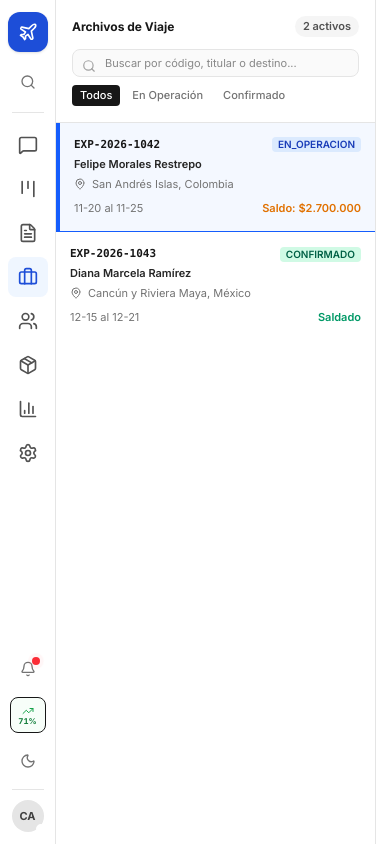
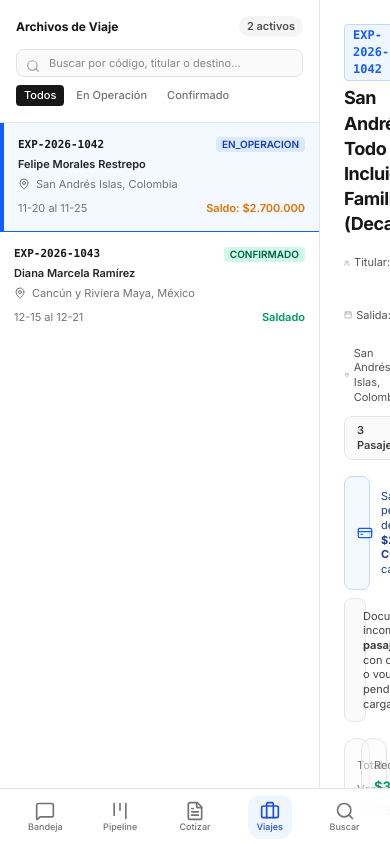
Before and after one commit to system-technology/CRM, a Next.js app in the folder apps/web/: page /viajes in a window 390 px wide. Built offline with nearby package versions, Linux system fonts and the light colour scheme.

Commit message:
feat(web): navegacion movil tactil inferior, touch targets >=44px y accesibilidad wcag aa

```diff
--- a/apps/web/src/app/catalogo/page.tsx
+++ b/apps/web/src/app/catalogo/page.tsx
@@ -66,7 +66,7 @@ export default function CatalogoPage() {
       <BarraModulos />
 
       {/* 2. Área Principal */}
-      <main className="flex flex-1 flex-col overflow-y-auto">
+      <main className="flex flex-1 flex-col overflow-y-auto pb-14 md:pb-0">
         {/* Cabecera */}
         <header className="border-b border-neutral-200 bg-white px-6 py-5 dark:border-neutral-800 dark:bg-neutral-900">
           <div className="flex flex-col gap-4 sm:flex-row sm:items-center sm:justify-between">
--- a/apps/web/src/app/configuracion/page.tsx
+++ b/apps/web/src/app/configuracion/page.tsx
@@ -111,7 +111,7 @@ export default function ConfiguracionPage() {
     <div className="flex h-screen w-full bg-neutral-50 text-neutral-900 antialiased dark:bg-neutral-950 dark:text-neutral-100">
       <BarraModulos />
 
-      <main className="flex flex-1 flex-col overflow-y-auto">
+      <main className="flex flex-1 flex-col overflow-y-auto pb-14 md:pb-0">
         {/* Cabecera Principal */}
         <header className="border-b border-neutral-200 bg-white px-6 py-4 dark:border-neutral-800 dark:bg-neutral-900">
           <div className="flex flex-col gap-2 sm:flex-row sm:items-center sm:justify-between">
--- a/apps/web/src/app/contactos/page.tsx
+++ b/apps/web/src/app/contactos/page.tsx
@@ -70,7 +70,7 @@ export default function ContactosPage() {
       <BarraModulos />
 
       {/* Contenido Principal */}
-      <main className="flex flex-1 flex-col overflow-hidden">
+      <main className="flex flex-1 flex-col overflow-hidden pb-14 md:pb-0">
         {/* Cabecera */}
         <header className="flex flex-col border-b border-neutral-200 bg-white px-6 py-4 dark:border-neutral-800 dark:bg-neutral-900">
           <div className="flex flex-wrap items-center justify-between gap-4">
--- a/apps/web/src/app/cotizador/page.tsx
+++ b/apps/web/src/app/cotizador/page.tsx
@@ -178,7 +178,7 @@ function ContenidoCotizador() {
         {/* Zona de Trabajo */}
         <div className="flex flex-1 overflow-hidden">
           {/* Formulario y Desglose (Scrollable) */}
-          <main className="flex-1 space-y-5 overflow-y-auto p-6">
+          <main className="flex-1 space-y-5 overflow-y-auto p-6 pb-14 md:pb-0">
             {paquetes === null && !error && (
               <div className="space-y-3" aria-busy="true">
                 {[0, 1, 2].map((i) => (
--- a/apps/web/src/app/pipeline/page.tsx
+++ b/apps/web/src/app/pipeline/page.tsx
@@ -145,7 +145,7 @@ export default function PipelinePage() {
       <BarraModulos />
 
       {/* Contenido Principal de Pipeline */}
-      <main className="flex flex-1 flex-col overflow-hidden">
+      <main className="flex flex-1 flex-col overflow-hidden pb-14 md:pb-0">
         {/* Cabecera de Página */}
         <header className="flex flex-col border-b border-neutral-200 bg-white px-6 py-4 dark:border-neutral-800 dark:bg-neutral-900">
           <div className="flex flex-wrap items-center justify-between gap-4">
--- a/apps/web/src/app/reportes/page.tsx
+++ b/apps/web/src/app/reportes/page.tsx
@@ -32,7 +32,7 @@ export default function ReportesPage() {
       <BarraModulos />
 
       {/* 2. Cuerpo Principal */}
-      <main className="flex flex-1 flex-col overflow-y-auto">
+      <main className="flex flex-1 flex-col overflow-y-auto pb-14 md:pb-0">
         {/* Encabezado */}
         <header className="border-b border-neutral-200 bg-white px-6 py-5 dark:border-neutral-800 dark:bg-neutral-900">
           <div className="flex flex-col gap-4 md:flex-row md:items-center md:justify-between">
--- a/apps/web/src/app/viajes/page.tsx
+++ b/apps/web/src/app/viajes/page.tsx
@@ -195,7 +195,7 @@ function ExpedienteDetalleContenido() {
       </aside>
 
       {/* Área Principal: Expediente Seleccionado */}
-      <main className="flex flex-1 flex-col overflow-y-auto">
+      <main className="flex flex-1 flex-col overflow-y-auto pb-14 md:pb-0">
         {/* Cabecera del Expediente */}
         <header className="border-b border-neutral-200 bg-white p-6 dark:border-neutral-800 dark:bg-neutral-900">
           <div className="flex flex-col gap-3 sm:flex-row sm:items-center sm:justify-between">
--- a/apps/web/src/components/bandeja/barra-modulos.tsx
+++ b/apps/web/src/components/bandeja/barra-modulos.tsx
@@ -43,6 +43,8 @@ export function BarraModulos() {
   const [busquedaAbierta, setBusquedaAbierta] = useState(false);
   const [panelNotifAbierto, setPanelNotifAbierto] = useState(false);
   const [alertas, setAlertas] = useState<AlertaOperativa[]>([]);
+
+  const esDetalleMovil = pathname !== '/bandeja' && pathname.startsWith('/bandeja/');
 
   useEffect(() => {
     if (typeof window !== 'undefined') {
@@ -159,9 +161,10 @@ export function BarraModulos() {
 
   return (
     <>
+      {/* 1. Barra Lateral de Escritorio (>=768px, ancho 56px fijo) */}
       <aside
-        className="flex h-full w-14 flex-col items-center justify-between border-r border-neutral-200 bg-white py-3 select-none dark:border-neutral-800 dark:bg-neutral-900"
-        aria-label="Barra de módulos"
+        className="hidden h-full w-14 shrink-0 flex-col items-center justify-between border-r border-neutral-200 bg-white py-3 select-none md:flex dark:border-neutral-800 dark:bg-neutral-900"
+        aria-label="Barra de módulos lateral"
       >
         {/* Top: Logo & Módulos */}
         <div className="flex w-full flex-col items-center space-y-3">
@@ -169,17 +172,18 @@ export function BarraModulos() {
           <Link
             href="/bandeja"
             title="ViajaPro — CRM Turístico"
-            className="bg-acento-700 flex h-10 w-10 items-center justify-center rounded-xl text-white shadow-sm transition-transform hover:scale-105"
+            className="bg-acento-700 focus-visible:ring-acento-600 flex h-10 w-10 items-center justify-center rounded-xl text-white shadow-sm transition-transform hover:scale-105 focus-visible:ring-2 focus-visible:outline-none"
           >
             <Plane className="h-5 w-5" />
           </Link>
 
-          {/* Botón Buscador Global (⌘K) */}
+          {/* Botón Buscador Global (Cmd+K) */}
           <button
             type="button"
             onClick={() => setBusquedaAbierta(true)}
-            title="Búsqueda Global omnicanal (⌘K / Ctrl+K)"
-            className="group relative flex h-9 w-9 items-center justify-center rounded-lg text-neutral-500 transition-colors hover:bg-neutral-100 hover:text-neutral-900 dark:text-neutral-400 dark:hover:bg-neutral-800 dark:hover:text-neutral-200"
+            title="Búsqueda Global omnicanal (Cmd+K / Ctrl+K)"
+            aria-label="Abrir buscador global (Cmd+K)"
+            className="group focus-visible:ring-acento-600 relative flex h-9 w-9 items-center justify-center rounded-lg text-neutral-500 transition-colors hover:bg-neutral-100 hover:text-neutral-900 focus-visible:ring-2 focus-visible:outline-none dark:text-neutral-400 dark:hover:bg-neutral-800 dark:hover:text-neutral-200"
           >
             <Search className="h-4 w-4" />
           </button>
@@ -208,9 +212,10 @@ export function BarraModulos() {
                   key={m.id}
                   href={m.href}
                   title={m.label}
-                  className={`flex h-10 w-10 items-center justify-center rounded-lg transition-colors ${
+                  aria-label={m.label}
+                  className={`focus-visible:ring-acento-600 flex h-10 w-10 items-center justify-center rounded-lg transition-colors focus-visible:ring-2 focus-visible:outline-none ${
                     m.activo
-                      ? 'bg-acento-50 text-acento-700 dark:bg-acento-950/60 dark:text-acento-400'
+                      ? 'bg-acento-50 text-acento-700 dark:bg-acento-950/60 dark:text-acento-400 font-semibold'
                       : 'text-neutral-600 hover:bg-neutral-100 hover:text-neutral-900 dark:text-neutral-400 dark:hover:bg-neutral-800 dark:hover:text-neutral-200'
                   }`}
                 >
@@ -228,7 +233,8 @@ export function BarraModulos() {
             type="button"
             onClick={() => setPanelNotifAbierto(true)}
             title={`Alertas operativas (${conteoNoLeidas} pendientes)`}
-            className="relative flex h-9 w-9 items-center justify-center rounded-lg text-neutral-500 transition-colors hover:bg-neutral-100 hover:text-neutral-900 dark:text-neutral-400 dark:hover:bg-neutral-800 dark:hover:text-neutral-200"
+            aria-label={`Alertas operativas (${conteoNoLeidas} pendientes)`}
+            className="focus-visible:ring-acento-600 relative flex h-9 w-9 items-center justify-center rounded-lg text-neutral-500 transition-colors hover:bg-neutral-100 hover:text-neutral-900 focus-visible:ring-2 focus-visible:outline-none dark:text-neutral-400 dark:hover:bg-neutral-800 dark:hover:text-neutral-200"
           >
             <Bell className="h-4 w-4" />
             {conteoNoLeidas > 0 && (
@@ -255,7 +261,8 @@ export function BarraModulos() {
             type="button"
             onClick={alternarTema}
             title={modoOscuro ? 'Cambiar a modo claro' : 'Cambiar a modo oscuro'}
-            className="flex h-9 w-9 items-center justify-center rounded-lg text-neutral-500 transition-colors hover:bg-neutral-100 hover:text-neutral-800 dark:text-neutral-400 dark:hover:bg-neutral-800 dark:hover:text-neutral-200"
+            aria-label={modoOscuro ? 'Cambiar a modo claro' : 'Cambiar a modo oscuro'}
+            className="focus-visible:ring-acento-600 flex h-9 w-9 items-center justify-center rounded-lg text-neutral-500 transition-colors hover:bg-neutral-100 hover:text-neutral-800 focus-visible:ring-2 focus-visible:outline-none dark:text-neutral-400 dark:hover:bg-neutral-800 dark:hover:text-neutral-200"
           >
             {modoOscuro ? <Sun className="h-4 w-4" /> : <Moon className="h-4 w-4" />}
           </button>
@@ -268,15 +275,96 @@ export function BarraModulos() {
             title="Carlos Asesor (En línea)"
             className="relative flex h-8 w-8 items-center justify-center rounded-full bg-neutral-200 text-xs font-bold text-neutral-700 select-none dark:bg-neutral-700 dark:text-neutral-200"
           >
-            <span>CA</span>
-            <span className="bg-ok-500 absolute -right-0.5 -bottom-0.5 h-2.5 w-2.5 rounded-full border-3 border-white dark:border-neutral-900" />
+            CA
+            <span className="bg-ok-500 absolute -right-0.5 -bottom-0.5 h-2.5 w-2.5 rounded-full border-2 border-white dark:border-neutral-900" />
           </div>
         </div>
       </aside>
 
-      {/* Modales Globales */}
+      {/* 2. Barra de Navegación Inferior Móvil (<768px, WCAG 2.5.5 Touch Target >= 44px) */}
+      {!esDetalleMovil && (
+        <nav
+          aria-label="Navegación móvil inferior"
+          className="fixed right-0 bottom-0 left-0 z-40 flex h-14 items-center justify-around border-t border-neutral-200 bg-white/95 px-2 shadow-lg backdrop-blur-md md:hidden dark:border-neutral-800 dark:bg-neutral-900/95"
+        >
+          {/* P0: Bandeja */}
+          <Link
+            href="/bandeja"
+            title="Bandeja de WhatsApp"
+            aria-label="Bandeja de WhatsApp"
+            className={`focus-visible:ring-acento-600 flex min-h-[44px] min-w-[44px] flex-col items-center justify-center rounded-xl transition-colors focus-visible:ring-2 focus-visible:outline-none ${
+              pathname.startsWith('/bandeja')
+                ? 'bg-acento-50 text-acento-700 dark:bg-acento-950/60 dark:text-acento-400 font-semibold'
+                : 'text-neutral-500 hover:bg-neutral-100 dark:text-neutral-400 dark:hover:bg-neutral-800'
+            }`}
+          >
+            <MessageSquare className="h-5 w-5" />
+            <span className="text-[9px] leading-tight font-medium">Bandeja</span>
+          </Link>
+
+          {/* P0: Pipeline */}
+          <Link
+            href="/pipeline"
+            title="Pipeline de Oportunidades"
+            aria-label="Pipeline de Oportunidades"
+            className={`focus-visible:ring-acento-600 flex min-h-[44px] min-w-[44px] flex-col items-center justify-center rounded-xl transition-colors focus-visible:ring-2 focus-visible:outline-none ${
+              pathname === '/pipeline'
+                ? 'bg-acento-50 text-acento-700 dark:bg-acento-950/60 dark:text-acento-400 font-semibold'
+                : 'text-neutral-500 hover:bg-neutral-100 dark:text-neutral-400 dark:hover:bg-neutral-800'
+            }`}
+          >
+            <Kanban className="h-5 w-5" />
+            <span className="text-[9px] leading-tight font-medium">Pipeline</span>
+          </Link>
+
+          {/* P0: Cotizador */}
+          <Link
+            href="/cotizador"
+            title="Cotizador de Paquetes"
+            aria-label="Cotizador de Paquetes"
+            className={`focus-visible:ring-acento-600 flex min-h-[44px] min-w-[44px] flex-col items-center justify-center rounded-xl transition-colors focus-visible:ring-2 focus-visible:outline-none ${
+              pathname === '/cotizador'
+                ? 'bg-acento-50 text-acento-700 dark:bg-acento-950/60 dark:text-acento-400 font-semibold'
+                : 'text-neutral-500 hover:bg-neutral-100 dark:text-neutral-400 dark:hover:bg-neutral-800'
+            }`}
+          >
+            <FileText className="h-5 w-5" />
+            <span className="text-[9px] leading-tight font-medium">Cotizar</span>
+          </Link>
+
+          {/* P1: Viajes */}
+          <Link
+            href="/viajes"
+            title="Archivos de Viaje"
+            aria-label="Archivos de Viaje"
+            className={`focus-visible:ring-acento-600 flex min-h-[44px] min-w-[44px] flex-col items-center justify-center rounded-xl transition-colors focus-visible:ring-2 focus-visible:outline-none ${
+              pathname.startsWith('/viajes')
+                ? 'bg-acento-50 text-acento-700 dark:bg-acento-950/60 dark:text-acento-400 font-semibold'
+                : 'text-neutral-500 hover:bg-neutral-100 dark:text-neutral-400 dark:hover:bg-neutral-800'
+            }`}
+          >
+            <Briefcase className="h-5 w-5" />
+            <span className="text-[9px] leading-tight font-medium">Viajes</span>
+          </Link>
+
+          {/* Buscador / Más */}
+          <button
+            type="button"
+            onClick={() => setBusquedaAbierta(true)}
+            title="Buscar o abrir menú (Cmd+K)"
+            aria-label="Buscar o abrir menú global"
+            className="focus-visible:ring-acento-600 flex min-h-[44px] min-w-[44px] flex-col items-center justify-center rounded-xl text-neutral-500 transition-colors hover:bg-neutral-100 focus-visible:ring-2 focus-visible:outline-none dark:text-neutral-400 dark:hover:bg-neutral-800"
+          >
+            <Search className="h-5 w-5" />
+            <span className="text-[9px] leading-tight font-medium">Buscar</span>
+          </button>
+        </nav>
+      )}
+
+      {/* Modal de Búsqueda Global (Cmd+K / Ctrl+K) */}
       <ModalBusquedaGlobal abierto={busquedaAbierta} alCerrar={() => setBusquedaAbierta(false)} />
 
+      {/* Panel Desplegable de Notificaciones y Alertas Operativas */}
       <PanelNotificaciones
         abierto={panelNotifAbierto}
         alCerrar={() => setPanelNotifAbierto(false)}
--- /dev/null
+++ b/apps/web/src/lib/accesibilidad-logica.ts
@@ -0,0 +1,93 @@
+/**
+ * Lógica pura y validaciones de accesibilidad (WCAG AA / 2.5.5) y comportamiento responsivo móvil.
+ * Basado en `viajapro_diseno_ui_ux.json` (§responsive_and_accessibility y §validation_checklist).
+ */
+
+export interface MetricasObjetivoTactil {
+  anchoPx: number;
+  alturaPx: number;
+}
+
+export interface ElementoAccesible {
+  etiqueta?: string;
+  ariaLabel?: string;
+  rol?: string;
+  esSoloIcono?: boolean;
+}
+
+/**
+ * Breakpoint móvil oficial de ViajaPro según viajapro_diseno_ui_ux.json (767 px).
+ */
+export const BREAKPOINT_MOVIL_MAX_PX = 767;
+
+/**
+ * Ancho mínimo de prueba móvil según el estándar de aceptación (375 px).
+ */
+export const ANCHO_MINIMO_TEST_MOVIL_PX = 375;
+
+/**
+ * Dimensión táctil mínima recomendada por WCAG 2.1 (Criterio 2.5.5 Target Size) en px.
+ */
+export const TAMANO_MINIMO_TACTIL_PX = 44;
+
+/**
+ * Valida si un elemento táctil (botón, chip, tab) cumple con el tamaño mínimo de 44 px.
+ */
+export function cumpleTamanoMinimoTactil(anchoPx: number, alturaPx: number): boolean {
+  return anchoPx >= TAMANO_MINIMO_TACTIL_PX && alturaPx >= TAMANO_MINIMO_TACTIL_PX;
+}
+
+/**
+ * Determina si una resolución dada corresponde a un viewport móvil.
+ */
+export function esViewportMovil(anchoPx: number): boolean {
+  return anchoPx <= BREAKPOINT_MOVIL_MAX_PX;
+}
+
+/**
+ * Valida que un botón o elemento interactivo tenga descripción accesible (texto o aria-label).
+ */
+export function validarAccesibilidadElemento(el: ElementoAccesible): {
+  valido: boolean;
+  motivo?: string;
+} {
+  const tieneTextoVisible = Boolean(el.etiqueta && el.etiqueta.trim().length > 0);
+  const tieneAriaLabel = Boolean(el.ariaLabel && el.ariaLabel.trim().length > 0);
+
+  if (el.esSoloIcono && !tieneAriaLabel && !tieneTextoVisible) {
+    return {
+      valido: false,
+      motivo: 'Un botón de solo icono debe incluir un aria-label o etiqueta accesible.',
+    };
+  }
+
+  return { valido: true };
+}
+
+/**
+ * Retorna las clases estándar de Tailwind para garantizar foco visible accesible (WCAG 2.4.7).
+ */
+export function obtenerClasesFocoVisible(
+  variante: 'primario' | 'input' | 'chip' = 'primario',
+): string {
+  switch (variante) {
+    case 'input':
+      return 'focus:outline-none focus:ring-2 focus:ring-acento-600 focus:border-acento-600 dark:focus:ring-acento-500';
+    case 'chip':
+      return 'focus-visible:outline-none focus-visible:ring-2 focus-visible:ring-acento-600 focus-visible:ring-offset-1 dark:focus-visible:ring-offset-neutral-900';
+    case 'primario':
+    default:
+      return 'focus-visible:outline-none focus-visible:ring-2 focus-visible:ring-acento-600 focus-visible:ring-offset-2 dark:focus-visible:ring-offset-neutral-950';
+  }
+}
+
+/**
+ * Selecciona los módulos esenciales para la barra de navegación táctil inferior en móviles.
+ * Mantiene hasta N módulos clave (prioridad P0) y reserva espacio para búsqueda/menú.
+ */
+export function obtenerModulosBarraInferior<T extends { id: string }>(
+  modulos: T[],
+  idsPrioritarios: string[] = ['bandeja', 'pipeline', 'cotizador', 'viajes'],
+): T[] {
+  return modulos.filter((m) => idsPrioritarios.includes(m.id));
+}
```
Also changed, not shown: apps/web/src/components/bandeja/lista-conversaciones.tsx (+4 -4 lines), 2 other files (tests, documents, lock files or other folders).
